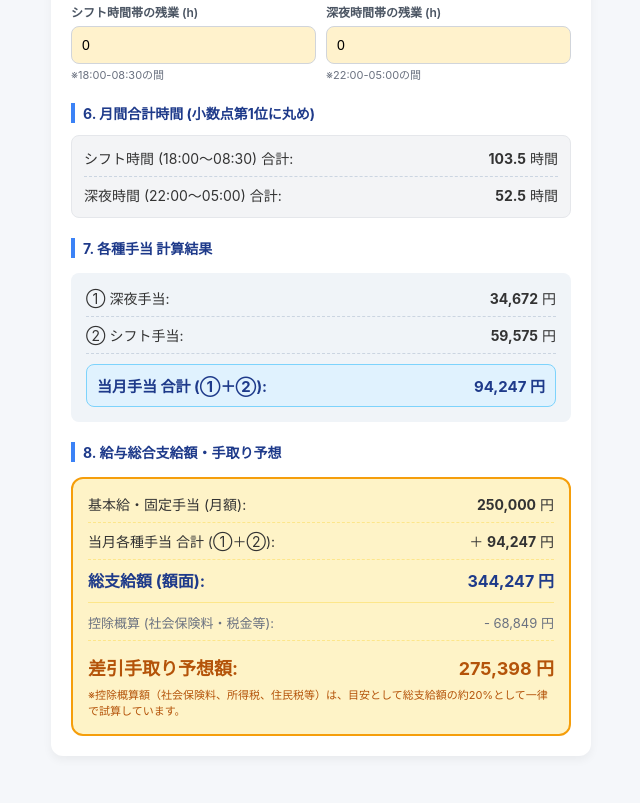
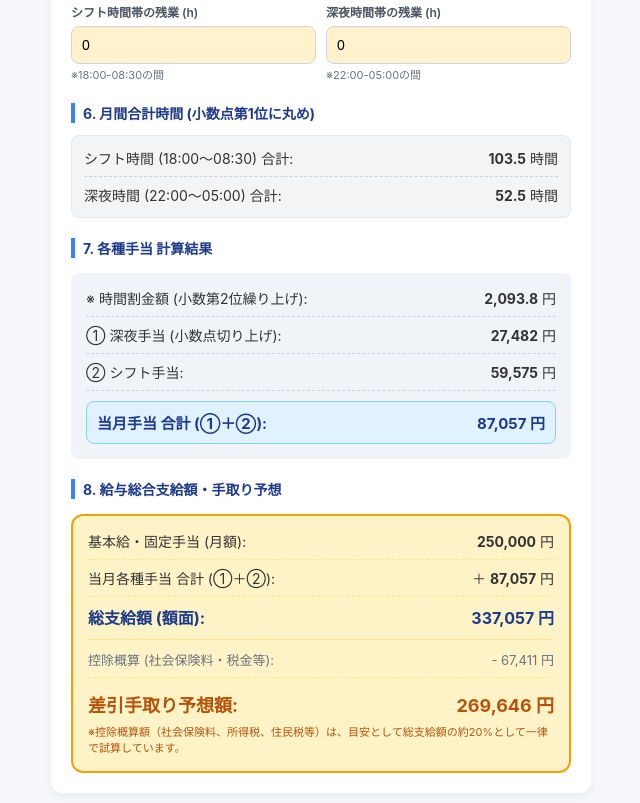
Before and after one commit to Koochan10/Koochan10.github.io, a plain HTML site: page index.html in a window 1280 px wide. Shown: the part 815-1618 px from the top of the page, without its empty margins (319-959 px from the left). Before the commit the page ends 1581 px from the top, so only its background shows below. Drawn offline with Linux system fonts and the light colour scheme.

Commit message:
Update index.html

```diff
--- a/index.html
+++ b/index.html
@@ -162,7 +162,7 @@
 
 <div class="container">
     <h1>給与・手当・手取り 総合計算</h1>
-    <div class="subtitle">業務企画職専用 / 新計算式・N勤深夜6.25h対応 / リアルタイム完全連動</div>
+    <div class="subtitle">業務企画職専用 / 新計算式(繰り上げ処理対応) / リアルタイム完全連動</div>
 
     <div class="section-title">1. 基本情報</div>
     <div class="form-group">
@@ -277,7 +277,11 @@
     <div class="section-title">7. 各種手当 計算結果</div>
     <div class="result-box">
         <div class="result-row">
-            <span>① 深夜手当:</span>
+            <span>※ 時間割金額 (小数第2位繰り上げ):</span>
+            <span><span class="val" id="hourly_rate">0</span> 円</span>
+        </div>
+        <div class="result-row">
+            <span>① 深夜手当 (小数点切り上げ):</span>
             <span><span class="val" id="midnight_allowance">0</span> 円</span>
         </div>
         <div class="result-row">
@@ -360,26 +364,21 @@ function calculate() {
     var daysS = parseFloat(document.getElementById('days_s').value) || 0;
     var daysN = parseFloat(document.getElementById('days_n').value) || 0;
 
-    // 3項に基づく自動計算時間（N勤務の深夜時間を6.25時間に修正）
     var autoShiftHours = (daysD * 1.0) + (daysS * 6.5) + (daysN * 9.75);
     var autoMidHours = (daysD * 0.0) + (daysS * 2.5) + (daysN * 6.25);
 
-    // 4項の直接手入力修正値の取得
     var customShiftInput = document.getElementById('custom_shift').value;
     var customMidInput = document.getElementById('custom_mid').value;
 
     var baseShiftHours = (customShiftInput !== "") ? parseFloat(customShiftInput) : autoShiftHours;
     var baseMidHours = (customMidInput !== "") ? parseFloat(customMidInput) : autoMidHours;
 
-    // 5項の残業時間
     var overtimeShift = parseFloat(document.getElementById('overtime_shift').value) || 0;
     var overtimeMidnight = parseFloat(document.getElementById('overtime_midnight').value) || 0;
 
-    // 時間の合算
     var rawShiftHours = baseShiftHours + overtimeShift;
     var rawMidHours = baseMidHours + overtimeMidnight;
 
-    // 小数点第2位を四捨五入して、小数第1位に丸める
     var totalShiftHours = Math.round(rawShiftHours * 10) / 10;
     var totalMidHours = Math.round(rawMidHours * 10) / 10;
 
@@ -389,9 +388,14 @@ function calculate() {
     // 深夜時間が20時間以上で13000、未満で3000
     var shiftBase = (totalMidHours >= 20) ? 13000 : 3000;
 
-    // 指定の計算式
-    // ① 深夜手当 = ((基本給 + 13000 or 3000) ÷ 120 + 450) × 夜勤時間 × 0.25
-    var midnightAllowance = ((salary + shiftBase) / 120 + 450) * totalMidHours * 0.25;
+    // 時間割金額 = (基本給 + 13000 or 3000) ÷ 160 + 450
+    // 小数点第2位を繰り上げて小数点第1位にする処理 (例: 1234.51 -> 1234.6)
+    var hourlyRateRaw = (salary + shiftBase) / 160 + 450;
+    var hourlyRate = Math.ceil(hourlyRateRaw * 10) / 10;
+
+    // ① 深夜手当 = 時間割金額 × 夜勤時間 × 0.25
+    // 小数点切り上げで自然数(整数)にする処理
+    var midnightAllowance = Math.ceil(hourlyRate * totalMidHours * 0.25);
 
     // ② シフト手当 = 13000 or 3000 + 450 × シフト時間
     var shiftAllowanceFinal = shiftBase + (450 * totalShiftHours);
@@ -404,14 +408,15 @@ function calculate() {
     var deductionEstimate = grossIncome * 0.20;
     var netIncome = grossIncome - deductionEstimate;
 
-    // 画面表示への反映
-    document.getElementById('midnight_allowance').innerText = Math.round(midnightAllowance).toLocaleString('ja-JP');
-    document.getElementById('shift_allowance_final').innerText = Math.round(shiftAllowanceFinal).toLocaleString('ja-JP');
-    document.getElementById('total_allowance').innerText = Math.round(totalAllowance).toLocaleString('ja-JP');
+    // 画面表示への反映 (計算が合っているか確認できるように時間割金額も表示させています)
+    document.getElementById('hourly_rate').innerText = hourlyRate.toLocaleString('ja-JP', {minimumFractionDigits: 1, maximumFractionDigits: 1});
+    document.getElementById('midnight_allowance').innerText = midnightAllowance.toLocaleString('ja-JP');
+    document.getElementById('shift_allowance_final').innerText = shiftAllowanceFinal.toLocaleString('ja-JP');
+    document.getElementById('total_allowance').innerText = totalAllowance.toLocaleString('ja-JP');
 
     document.getElementById('res_base_salary').innerText = salary.toLocaleString('ja-JP');
-    document.getElementById('res_total_allowance').innerText = Math.round(totalAllowance).toLocaleString('ja-JP');
-    document.getElementById('gross_income').innerText = Math.round(grossIncome).toLocaleString('ja-JP');
+    document.getElementById('res_total_allowance').innerText = totalAllowance.toLocaleString('ja-JP');
+    document.getElementById('gross_income').innerText = grossIncome.toLocaleString('ja-JP');
     document.getElementById('deduction_estimate').innerText = Math.round(deductionEstimate).toLocaleString('ja-JP');
     document.getElementById('net_income').innerText = Math.round(netIncome).toLocaleString('ja-JP');
 }
```
